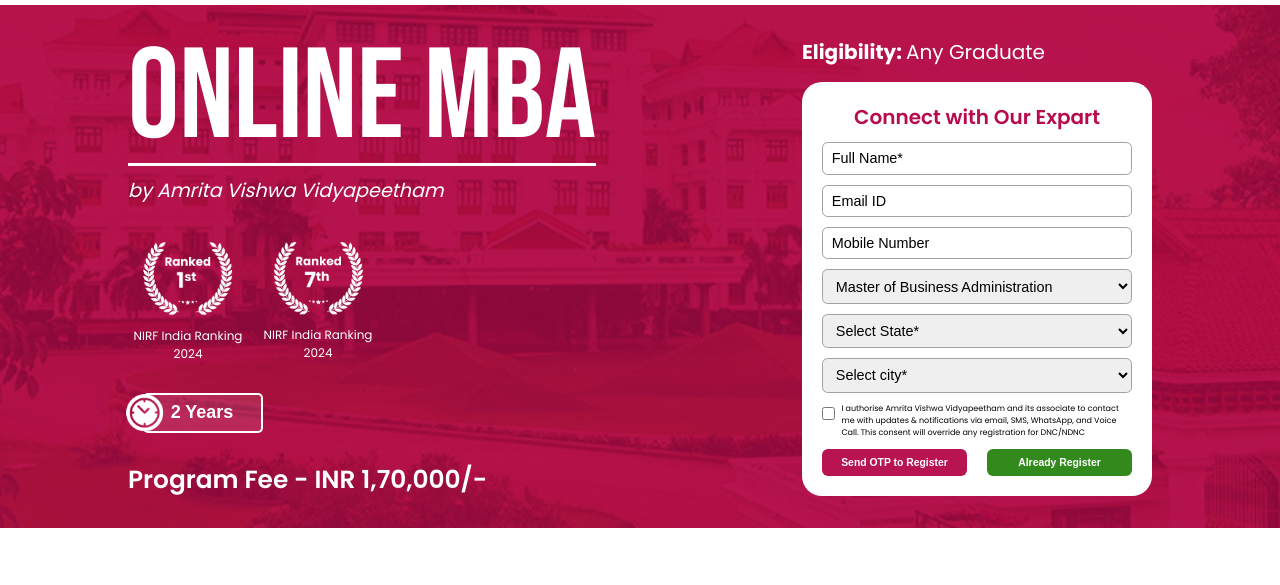
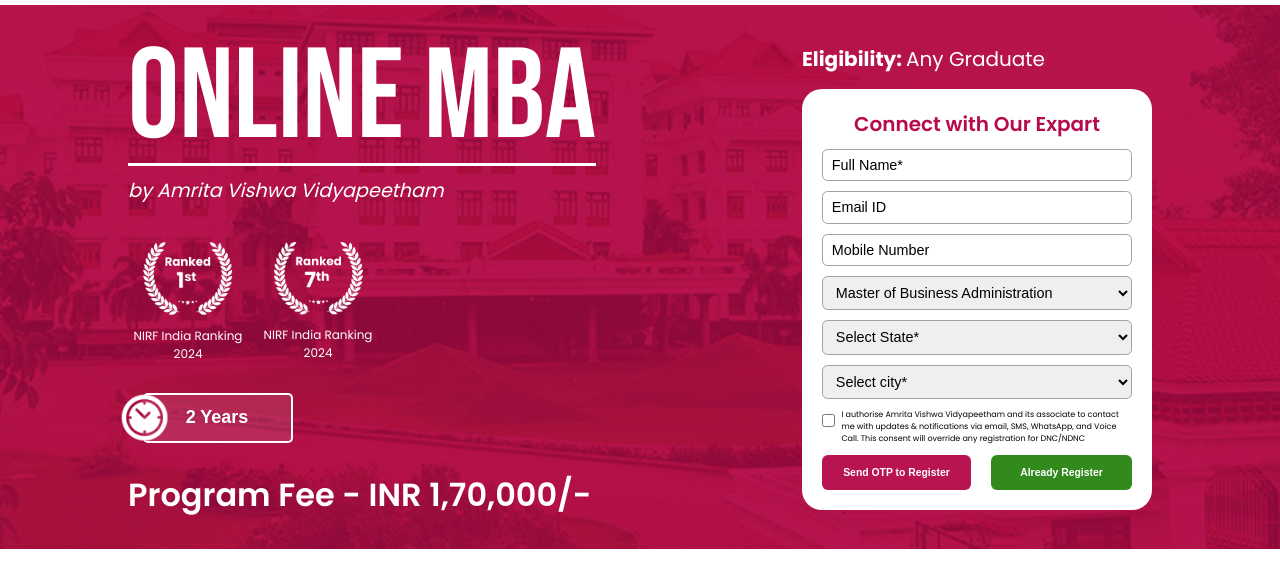
Before and after one commit to AbhijitDinda/iim-amrita-landing-page, a plain HTML site: page index.html in a window 1280 px wide. Shown: the part 119-704 px from the top of the page. Drawn offline with nearby package versions, Linux system fonts and the light colour scheme.

Commit message:
coloe fix

```diff
--- a/index.html
+++ b/index.html
@@ -628,7 +628,7 @@
             },
             // when window width is >= 1280px
             1280: {
-              slidesPerView: 4,
+              slidesPerView: 3,
               spaceBetween: 30,
             },
           },
--- a/style.css
+++ b/style.css
@@ -244,7 +244,7 @@
 }
 
 .btn {
-    padding: 0.5rem 0.7rem;
+    padding: 0.75rem 0.25rem;
     background: #328a1c;
     color: #fff;
     border: none;
@@ -401,9 +401,10 @@
     border-right: 2px solid white;
     color: white;
     font-family: Arial, sans-serif;
-    width: 120px;
-    margin-top: 10px; position: relative;
-    height: 40px;
+    width: 150px;
+    /* margin-top: 10px; */
+    position: relative;
+    height: 50px;
     margin-left: 15px;
   }
 
@@ -411,8 +412,8 @@
     display: flex;
     align-items: center;
     justify-content: center;
-    width: 50px;
-    height: 50px;
+    width: 60px;
+    height: 60px;
     /* background-color: transparent; */
     border-radius: 50%;
     position: absolute;
@@ -441,7 +442,7 @@
 
   .banner-programFee{
     padding-top: 28px;
-    font-size: var(--font-header);
+    font-size: 2rem;
     color: #fff;
     font-weight: 600;
   }
@@ -551,7 +552,7 @@
 
 /* Programme Overview Section */
 .programme-overview {
-    background-color: #f0f0f0;
+    background-color: #dfdfdf;
     padding: var(--section-padding);
     display: flex;
     flex-direction: column;
@@ -986,7 +987,7 @@
 
   .certification {
     position: relative;
-    background: linear-gradient(to bottom, white 50%, #f2f2f2 50%);
+    background: linear-gradient(to bottom, white 50%, #dfdfdf 50%);
     padding: var(--section-padding);
     text-align: center;
     /* min-height: 500px; */
```
